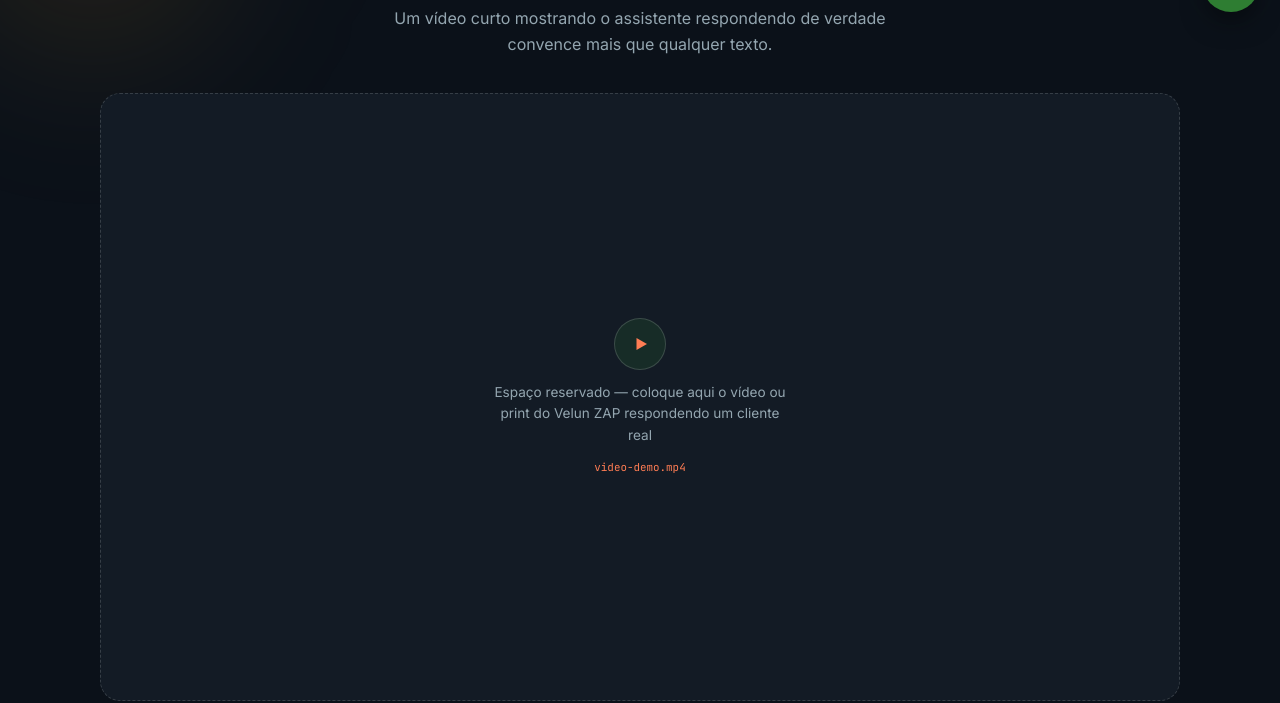
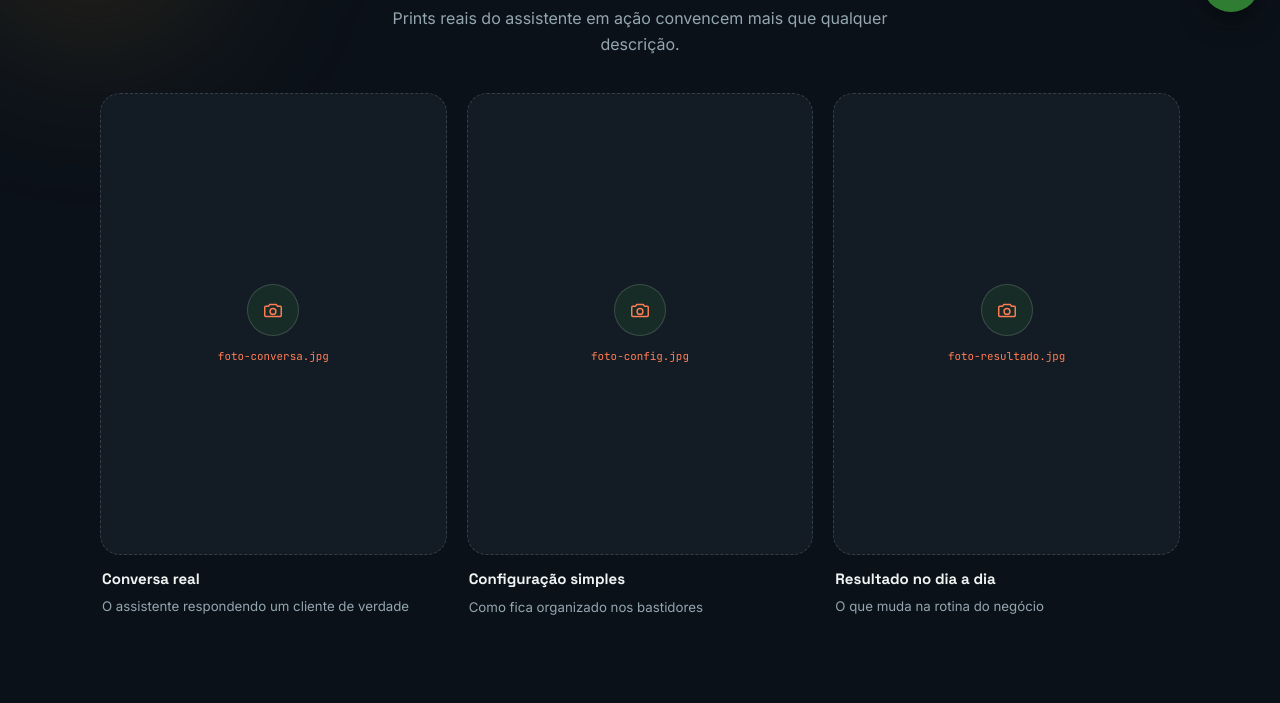
Before and after one commit to danmachado3105/Velun-ZAP, a plain HTML site: page index.html in a window 1280 px wide. Shown: the part 768-1471 px from the top of the page. Drawn offline with Linux system fonts and the light colour scheme.

Commit message:
Trocando vídeo por imagem

```diff
--- a/index.html
+++ b/index.html
@@ -68,12 +68,45 @@
     <div class="section-head reveal">
       <span class="kicker">demonstração</span>
       <h2>Veja o Velun ZAP em <span class="c-sky">ação</span></h2>
-      <p>Um vídeo curto mostrando o assistente respondendo de verdade convence mais que qualquer texto.</p>
+      <p>Prints reais do assistente em ação convencem mais que qualquer descrição.</p>
     </div>
-    <div class="media-placeholder">
-      <div class="play"><svg viewBox="0 0 24 24"><polygon points="6,4 20,12 6,20"/></svg></div>
-      <div class="label">Espaço reservado — coloque aqui o vídeo ou print do Velun ZAP respondendo um cliente real</div>
-      <span class="tag mono">video-demo.mp4</span>
+    <div class="photo-grid">
+      <figure class="photo-item reveal">
+        <div class="media-placeholder photo-slot">
+          <div class="play">
+            <svg viewBox="0 0 24 24" fill="none" stroke="currentColor" stroke-width="1.6" stroke-linecap="round" stroke-linejoin="round"><path d="M4 8h3l1.5-2h7L17 8h3a1 1 0 011 1v9a1 1 0 01-1 1H4a1 1 0 01-1-1V9a1 1 0 011-1z"/><circle cx="12" cy="13.5" r="3.2"/></svg>
+          </div>
+          <span class="tag mono">foto-conversa.jpg</span>
+        </div>
+        <figcaption>
+          <strong>Conversa real</strong>
+          <span>O assistente respondendo um cliente de verdade</span>
+        </figcaption>
+      </figure>
+      <figure class="photo-item reveal">
+        <div class="media-placeholder photo-slot">
+          <div class="play">
+            <svg viewBox="0 0 24 24" fill="none" stroke="currentColor" stroke-width="1.6" stroke-linecap="round" stroke-linejoin="round"><path d="M4 8h3l1.5-2h7L17 8h3a1 1 0 011 1v9a1 1 0 01-1 1H4a1 1 0 01-1-1V9a1 1 0 011-1z"/><circle cx="12" cy="13.5" r="3.2"/></svg>
+          </div>
+          <span class="tag mono">foto-config.jpg</span>
+        </div>
+        <figcaption>
+          <strong>Configuração simples</strong>
+          <span>Como fica organizado nos bastidores</span>
+        </figcaption>
+      </figure>
+      <figure class="photo-item reveal">
+        <div class="media-placeholder photo-slot">
+          <div class="play">
+            <svg viewBox="0 0 24 24" fill="none" stroke="currentColor" stroke-width="1.6" stroke-linecap="round" stroke-linejoin="round"><path d="M4 8h3l1.5-2h7L17 8h3a1 1 0 011 1v9a1 1 0 01-1 1H4a1 1 0 01-1-1V9a1 1 0 011-1z"/><circle cx="12" cy="13.5" r="3.2"/></svg>
+          </div>
+          <span class="tag mono">foto-resultado.jpg</span>
+        </div>
+        <figcaption>
+          <strong>Resultado no dia a dia</strong>
+          <span>O que muda na rotina do negócio</span>
+        </figcaption>
+      </figure>
     </div>
   </div>
 </section>
--- a/styles.css
+++ b/styles.css
@@ -218,9 +218,18 @@
     width:52px; height:52px; border-radius:50%; background:rgba(46,125,50,0.18);
     border:1px solid var(--line-strong); display:flex; align-items:center; justify-content:center;
   }
-  .media-placeholder .play svg{ width:18px; height:18px; fill:var(--mint); margin-left:2px; }
+  .media-placeholder .play svg{ width:22px; height:22px; color:var(--mint); }
   .media-placeholder .label{ font-size:0.85rem; max-width:34ch; }
   .media-placeholder .tag{ font-family:'JetBrains Mono',monospace; font-size:0.68rem; color: var(--mint); }
+
+  .photo-grid{ display:grid; gap:20px; }
+  .photo-item{ display:flex; flex-direction:column; gap:12px; }
+  .photo-slot{ aspect-ratio: 3/4; padding:20px; }
+  .photo-item figcaption{ text-align:left; padding:0 2px; }
+  .photo-item figcaption strong{ display:block; font-family:'Space Grotesk',sans-serif; font-weight:700; font-size:0.94rem; margin-bottom:2px; }
+  .photo-item figcaption span{ font-size:0.83rem; color:var(--muted); }
+  .photo-grid .reveal:nth-child(2){ transition-delay:.1s; }
+  .photo-grid .reveal:nth-child(3){ transition-delay:.2s; }
 
   /* PROCESS STEPS */
   .steps{ display:grid; gap:18px; }
@@ -359,6 +368,7 @@
     .steps{ grid-template-columns: repeat(2, 1fr); }
     .feat-grid{ grid-template-columns: repeat(2, 1fr); }
     .testi-grid{ grid-template-columns: repeat(2, 1fr); }
+    .photo-grid{ grid-template-columns: repeat(3, 1fr); }
   }
 
   @media (min-width: 768px){
```
